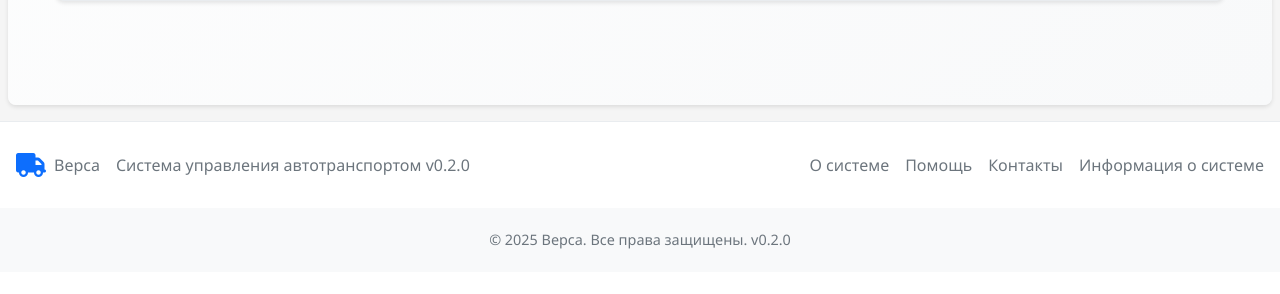
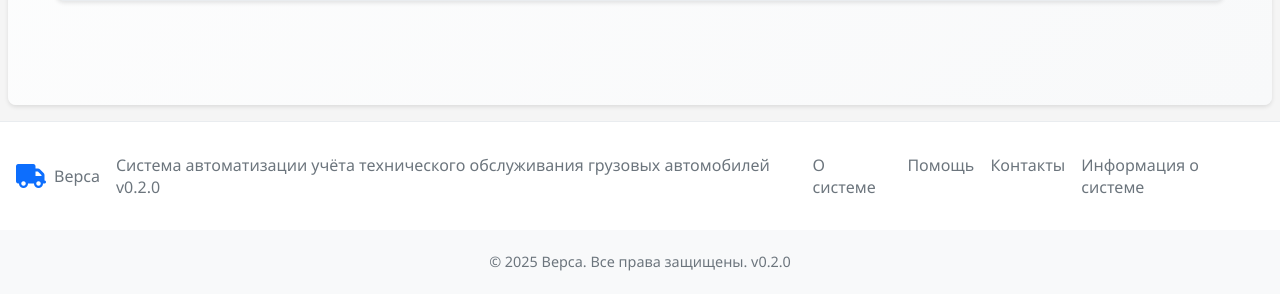
Before and after one commit to V1ct0r-git/VMS-Versa, a Flask app: page /admin/backup in a window 1280 px wide. Shown: the part 1140-1434 px from the top of the page. Before the commit the page ends 1389 px from the top, so only its background shows below. Run offline with Flask 3, Linux system fonts and the light colour scheme; parts of the project's set-up code (start-up, migrations or seed data) failed here and were passed over.

Commit message:
Update system name to reflect maintenance automation focus
- Modified README.md to update system full name from "Система управления автотранспортом "Верса"" to "Система автоматизации учёта технического обслуживания грузовых автомобилей"
- Updated system_info.py with new full_name field containing updated system description
- Changed auth_base.html template title and header text to match new system name
- Updated base.html footer text to display new system name instead of old transportation management title
- Enhanced .gitignore with additional file patterns and improved organization

The changes provide consistency across all system references, replacing the generic transportation management title with the more specific maintenance automation focus. All user-facing templates and system information files now reflect the updated naming convention.

```diff
--- a/system_info.py
+++ b/system_info.py
@@ -9,7 +9,7 @@ from datetime import datetime
 SYSTEM_INFO = {
     'name': 'Верса',
     'version': '0.2.0',
-    'full_name': 'Система управления автотранспортом "Верса"',
+    'full_name': 'Система автоматизации учёта технического обслуживания грузовых автомобилей',
     'description': 'Современная система управления автотранспортом, разработанная для эффективного контроля за техническим состоянием транспортных средств, планирования технического обслуживания и управления механиками.',
     'development_status': 'alpha',
     'release_date': 'xxxx-xx-xx',
--- a/templates/auth_base.html
+++ b/templates/auth_base.html
@@ -3,7 +3,7 @@
 <head>
     <meta charset="UTF-8">
     <meta name="viewport" content="width=device-width, initial-scale=1.0">
-    <title>{% block title %}Верса - Система управления автотранспортом{% endblock %}</title>
+    <title>{% block title %}Верса - Система автоматизации учёта технического обслуживания грузовых автомобилей{% endblock %}</title>
     <!-- Подключаем CSS -->
     <link rel="stylesheet" href="{{ url_for('static', filename='css/main.css') }}">
     <link rel="stylesheet" href="{{ url_for('static', filename='css/pages/auth.css') }}">
@@ -18,7 +18,7 @@
                         <i class="fas fa-truck"></i>
                     </div>
                     <h1>Добро пожаловать в Верса</h1>
-                    <p>Система управления автотранспортом</p>
+                    <p>Система автоматизации учёта технического обслуживания грузовых автомобилей</p>
                 </div>
             {% endblock %}
 
--- a/templates/base.html
+++ b/templates/base.html
@@ -122,7 +122,7 @@
                     <i class="fas fa-truck"></i>
                     <span>Верса</span>
                 </div>
-                <p>Система управления автотранспортом v{{ system_info.system.version }}</p>
+                <p>Система автоматизации учёта технического обслуживания грузовых автомобилей v{{ system_info.system.version }}</p>
             </div>
             <div class="footer-links">
                 <a href="/about">О системе</a>
```
Also changed, not shown: README.md, 1 other file.
